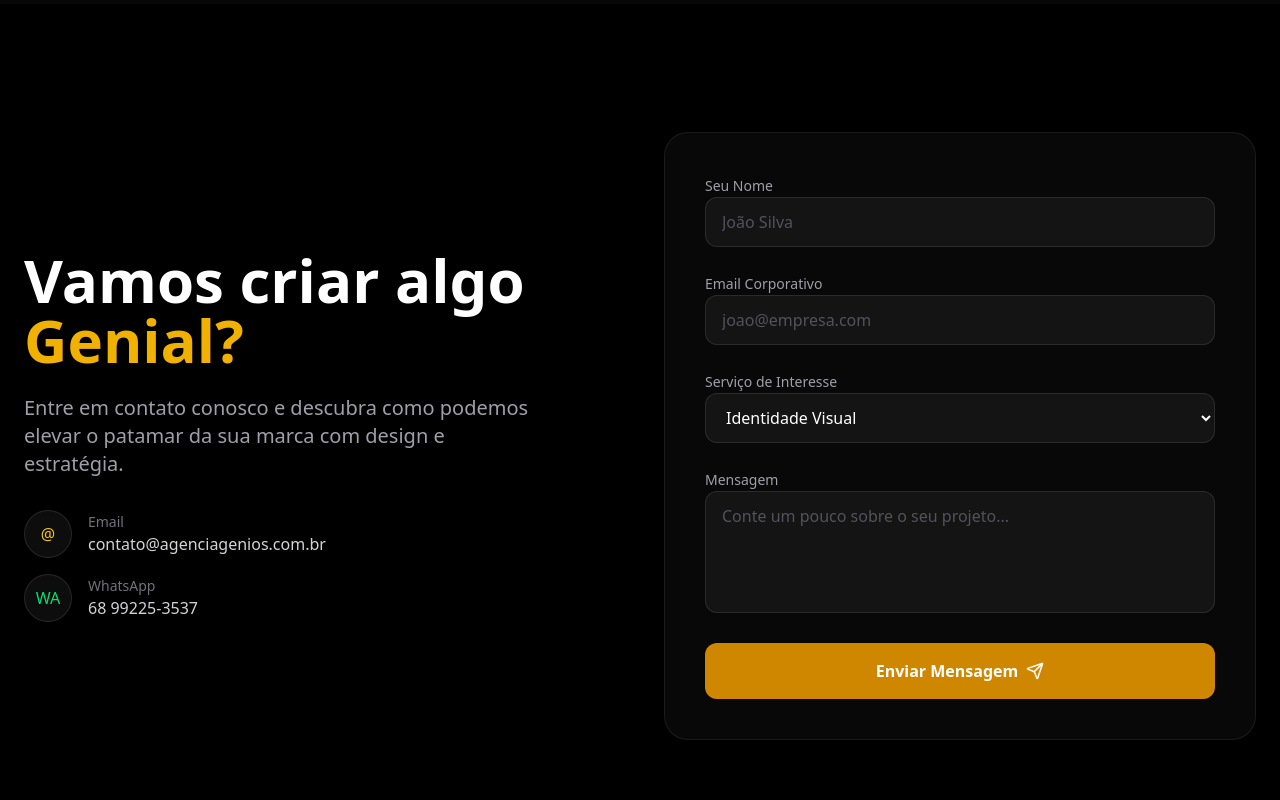
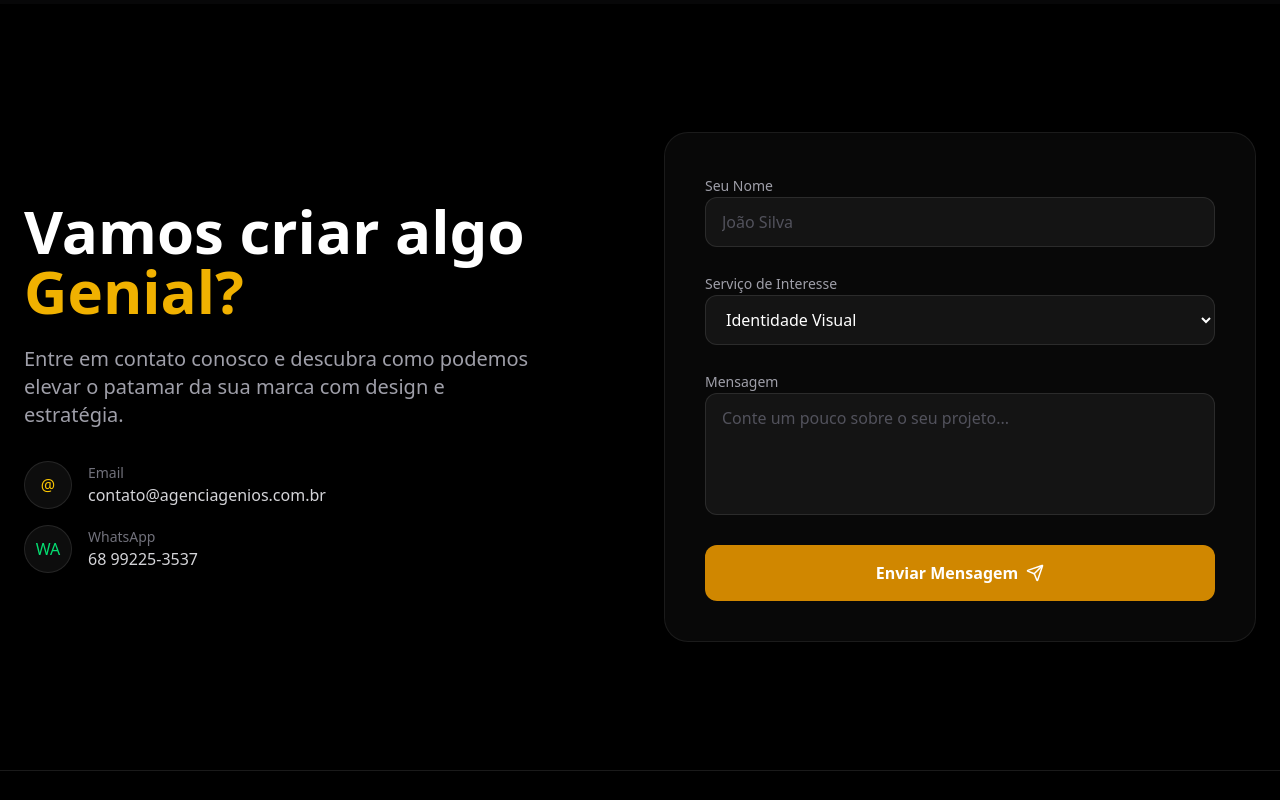
Before and after one commit to agenciagenios/genios-website, a Next.js app: page / in a window 1280 px wide. Shown: the part 2860-3660 px from the top of the page. Built offline with nearby package versions, Linux system fonts and the light colour scheme.

Commit message:
ajustes no contato

```diff
--- a/app/components/Contact.tsx
+++ b/app/components/Contact.tsx
@@ -2,8 +2,30 @@
 
 import { motion } from "framer-motion";
 import { Send } from "lucide-react";
+import { useState } from "react";
 
 export default function Contact() {
+  const [formData, setFormData] = useState({
+    name: "",
+    service: "Identidade Visual",
+    message: ""
+  });
+
+  const handleSubmit = (e: React.FormEvent) => {
+    e.preventDefault();
+    const { name, service, message } = formData;
+
+    const text = `*Novo Contato via Site*\n\n*Nome:* ${name}\n*Serviço:* ${service}\n*Mensagem:* ${message}`;
+    const encodedText = encodeURIComponent(text);
+    const phoneNumber = "5568992253537";
+
+    window.open(`https://wa.me/${phoneNumber}?text=${encodedText}`, '_blank');
+  };
+
+  const handleChange = (e: React.ChangeEvent<HTMLInputElement | HTMLTextAreaElement | HTMLSelectElement>) => {
+    setFormData({ ...formData, [e.target.name]: e.target.value });
+  };
+
   return (
     <section id="contato" className="py-32 relative overflow-hidden">
       {/* Background Decor */}
@@ -53,28 +75,28 @@ export default function Contact() {
             viewport={{ once: true }}
             className="lg:w-1/2 w-full"
           >
-            <form className="glass-card p-8 md:p-10 rounded-3xl space-y-6">
+            <form onSubmit={handleSubmit} className="glass-card p-8 md:p-10 rounded-3xl space-y-6">
               <div className="space-y-2">
                 <label className="text-sm font-medium text-zinc-400">Seu Nome</label>
                 <input
                   type="text"
+                  name="name"
+                  value={formData.name}
+                  onChange={handleChange}
                   className="w-full bg-white/5 border border-white/10 rounded-xl px-4 py-3 text-white focus:outline-none focus:ring-2 focus:ring-yellow-500/50 transition-all placeholder:text-zinc-600"
                   placeholder="João Silva"
-                />
-              </div>
-
-              <div className="space-y-2">
-                <label className="text-sm font-medium text-zinc-400">Email Corporativo</label>
-                <input
-                  type="email"
-                  className="w-full bg-white/5 border border-white/10 rounded-xl px-4 py-3 text-white focus:outline-none focus:ring-2 focus:ring-yellow-500/50 transition-all placeholder:text-zinc-600"
-                  placeholder="joao@empresa.com"
+                  required
                 />
               </div>
 
                <div className="space-y-2">
                 <label className="text-sm font-medium text-zinc-400">Serviço de Interesse</label>
-                <select className="w-full bg-white/5 border border-white/10 rounded-xl px-4 py-3 text-white focus:outline-none focus:ring-2 focus:ring-yellow-500/50 transition-all [&>option]:bg-black">
+                <select
+                  name="service"
+                  value={formData.service}
+                  onChange={handleChange}
+                  className="w-full bg-white/5 border border-white/10 rounded-xl px-4 py-3 text-white focus:outline-none focus:ring-2 focus:ring-yellow-500/50 transition-all [&>option]:bg-black"
+                >
                   <option>Identidade Visual</option>
                   <option>Sistemas e Apps</option>
                   <option>Design Gráfico</option>
@@ -87,8 +109,12 @@ export default function Contact() {
                 <label className="text-sm font-medium text-zinc-400">Mensagem</label>
                 <textarea
                   rows={4}
+                  name="message"
+                  value={formData.message}
+                  onChange={handleChange}
                   className="w-full bg-white/5 border border-white/10 rounded-xl px-4 py-3 text-white focus:outline-none focus:ring-2 focus:ring-yellow-500/50 transition-all placeholder:text-zinc-600 resize-none"
                   placeholder="Conte um pouco sobre o seu projeto..."
+                  required
                 />
               </div>
 
```
